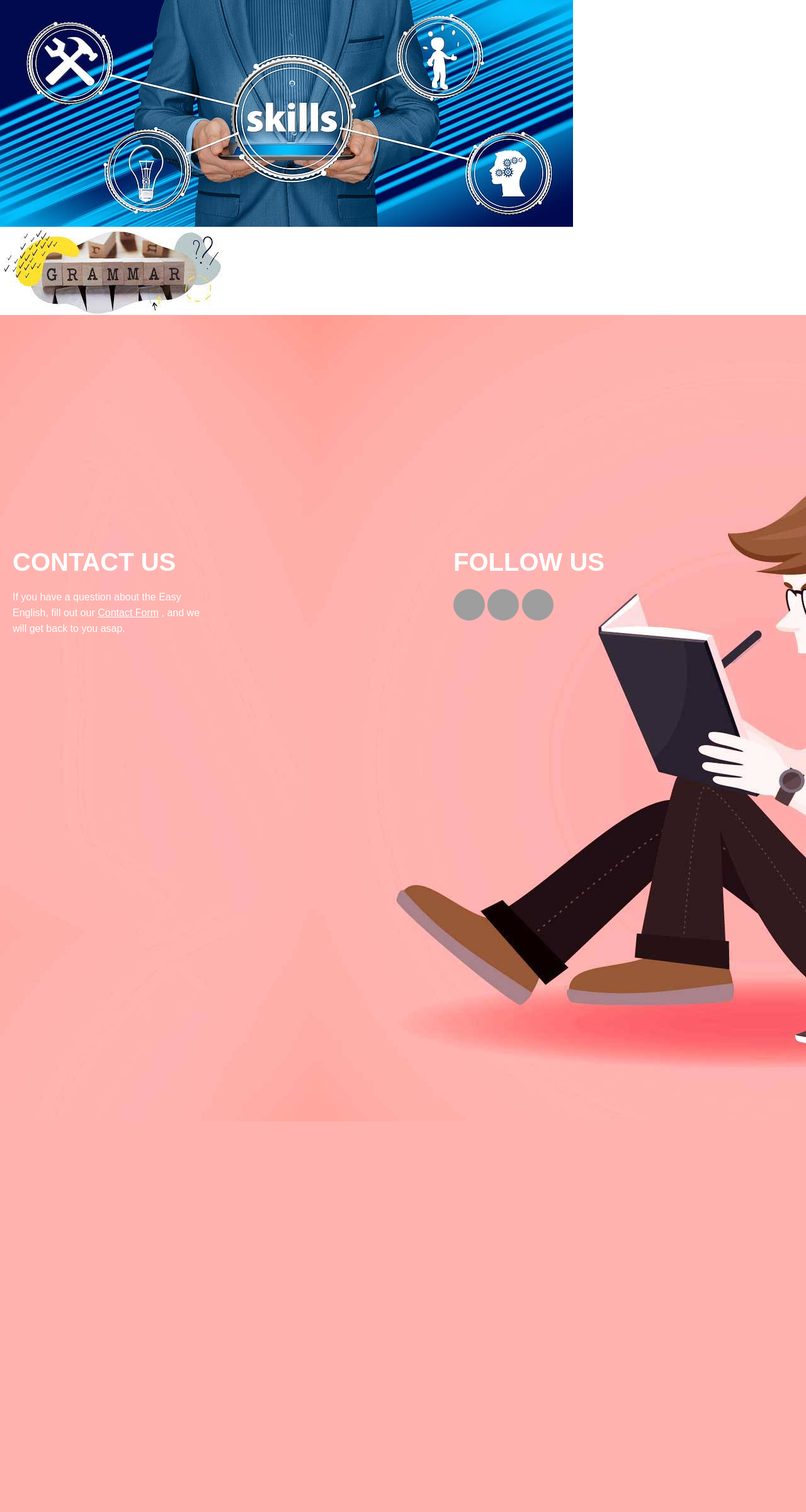
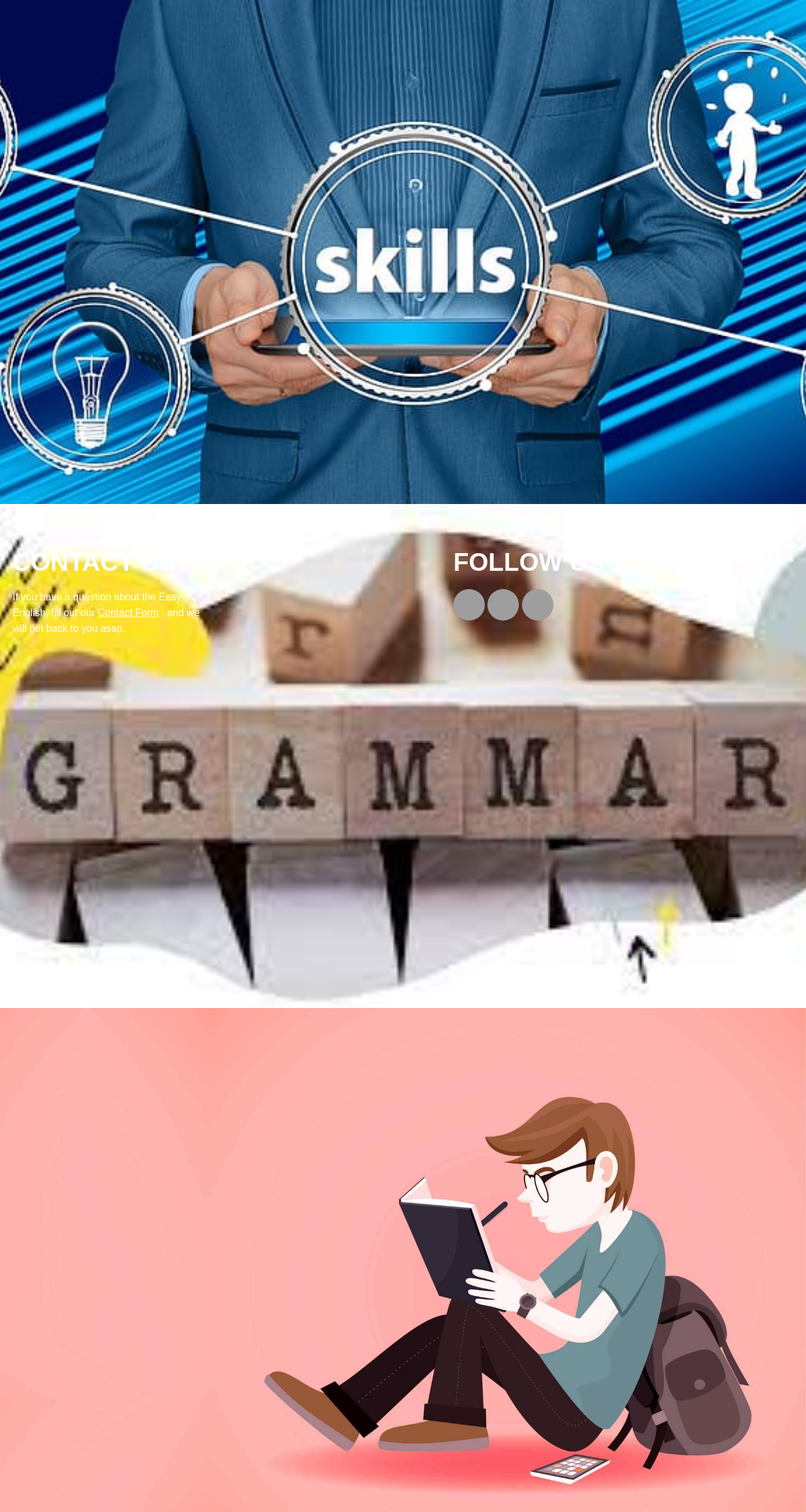
Before and after one commit to Dilipkumarjadam/easyenglish, a PHP site: page /skill.php in a window 1280 px wide; the page is wider, and only the part inside the window is pictured. Shown: the part 65-2465 px from the top of that part at 63% size. Before the commit the page ends 1845 px from the top of that part, so only its background shows below. Run offline with PHP 8.4, Linux system fonts and the light colour scheme; grey boxes are pictures that could not be loaded.

Commit message:
fixed image style

```diff
--- a/css/skill.css
+++ b/css/skill.css
@@ -1,12 +1,19 @@
-*{
 
-    margin: 0;
-    padding: 0;
-    font-family: sans-serif;
+.skills {
+    width: 100vw;
+    flex-direction: column;
+    flex-wrap: wrap;
+    justify-content: space-between;
 }
-.skills {
+.single_skill {
+    flex: 1;
     height: 100vh;
-    width: 100vw;
-    background-size: cover;
-    background-position: center;
+    height: 100dvh;
+    gap: 1rem;
 }
+.single_skill > img {
+    height: 100%;
+    width: 100%;
+    object-fit: cover;
+    object-position: center;
+}
--- a/css/style.css
+++ b/css/style.css
@@ -3,6 +3,9 @@
     margin: 0;
     padding: 0;
     font-family: sans-serif;
+}
+div {
+    box-sizing: border-box;
 }
 html,body{
     scroll-behavior: smooth !important;
@@ -315,6 +318,7 @@ body{
 
 }
 .footer {
+    box-sizing: border-box;
     width: 100vw;
     padding: 20px;
     background-color: rgb(0, 0, 0);
@@ -322,6 +326,7 @@ body{
     gap:400px;
 }
 .footer_info{
+    box-sizing: border-box;
     width: 300px;
 }
 .footer_info h1{
--- a/skill.php
+++ b/skill.php
@@ -1,24 +1,24 @@
 <html>
+
 <head>
     <title>SKILLS</title>
     <link rel="stylesheet" href="css/skill.css">
 </head>
+
 <body>
     <?php include('shared/navbar.html'); ?>
     <div class="skills">
-                <div class="img1">
+        <div class="single_skill">
             <img src="./images/skill.jpg" alt="photo" />
         </div>
-                <div class="img2">
+        <div class="single_skill">
             <img src="./images/grammar.jpg" alt="photo" />
         </div>
+        <div class="single_skill">
             <img src="./images/men.jpg" alt="photo" />
         </div>
     </div>
-                </div>
-                </div>
 
-         </body>
     <div class="footer" id="contact">
         <div class="footer_info">
             <h1>CONTACT US</h1>
@@ -26,8 +26,11 @@
         </div>
         <div class="footer_social">
             <h1>FOLLOW US</h1>
-                                <img src="https://encrypted-tbn0.gstatic.com/images?q=tbn:ANd9GcThm_JmTb21mWC25SNujaR81FeIFVV2TuZB4Q&usqp=CAU"/>
-                                <img src="https://uxwing.com/wp-content/themes/uxwing/download/brands-and-social-media/instagram-round-color-icon.png"/>
-                                <img src="https://cdn4.iconfinder.com/data/icons/social-media-icons-the-circle-set/48/twitter_circle-512.png"/>
+            <img src="https://encrypted-tbn0.gstatic.com/images?q=tbn:ANd9GcThm_JmTb21mWC25SNujaR81FeIFVV2TuZB4Q&usqp=CAU" />
+            <img src="https://uxwing.com/wp-content/themes/uxwing/download/brands-and-social-media/instagram-round-color-icon.png" />
+            <img src="https://cdn4.iconfinder.com/data/icons/social-media-icons-the-circle-set/48/twitter_circle-512.png" />
         </div>
+    </div>
+</body>
+
 </html>
```
Lines whose indentation alone changed are shown as unchanged.
